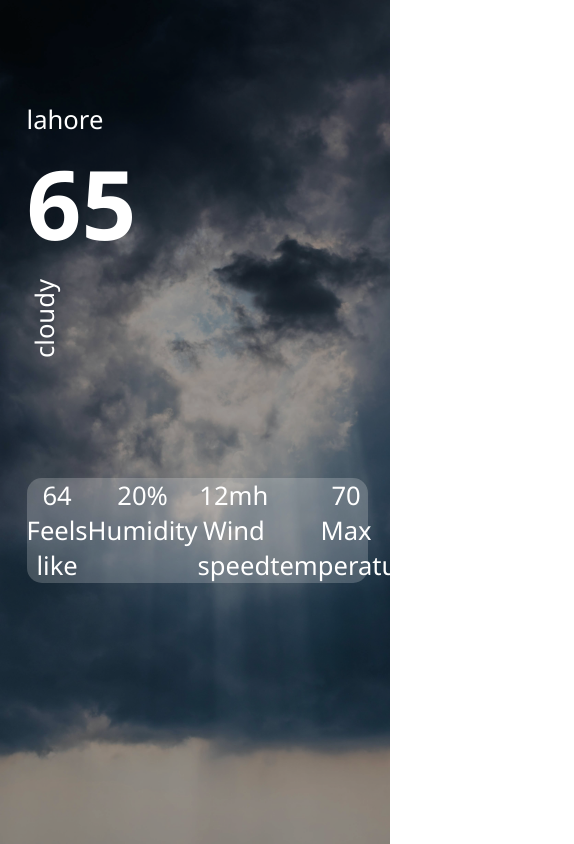
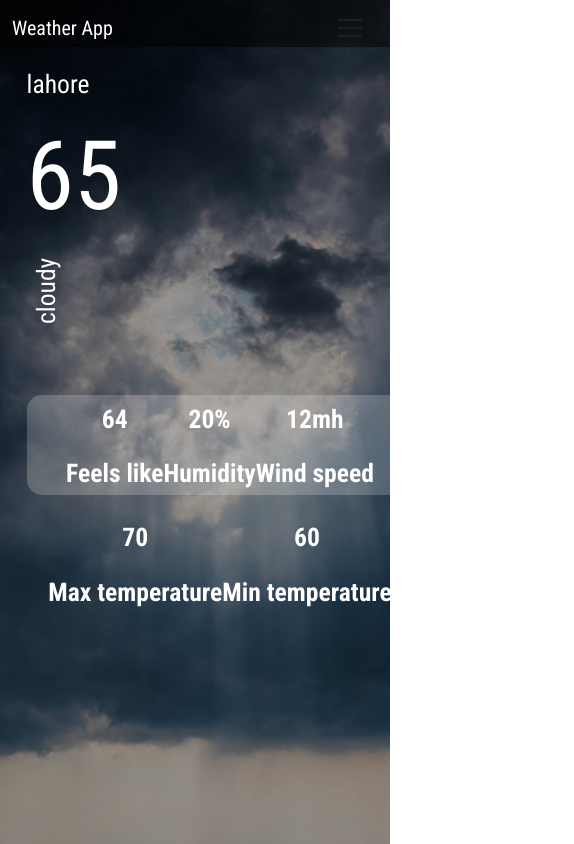
Before and after one commit to Asfar224/React-weather-app-, a React (Create React App) app in the folder weather-app/: page / in a window 390 px wide. Shown: the whole page, 574 px wide, since content can reach past the window. Built offline with nearby package versions, Linux system fonts and the light colour scheme.

Commit message:
adding navbar

```diff
--- a/weather-app/public/index.html
+++ b/weather-app/public/index.html
@@ -24,7 +24,10 @@
       work correctly both with client-side routing and a non-root public URL.
       Learn how to configure a non-root public URL by running `npm run build`.
     -->
-    <title>React App</title>
+
+    <link href="https://cdn.jsdelivr.net/npm/bootstrap@5.3.3/dist/css/bootstrap.min.css" rel="stylesheet" integrity="sha384-QWTKZyjpPEjISv5WaRU9OFeRpok6YctnYmDr5pNlyT2bRjXh0JMhjY6hW+ALEwIH" crossorigin="anonymous">
+
+    <title>Weather App</title>
   </head>
   <body>
     <noscript>You need to enable JavaScript to run this app.</noscript>
@@ -39,5 +42,6 @@
       To begin the development, run `npm start` or `yarn start`.
       To create a production bundle, use `npm run build` or `yarn build`.
     -->
+    <script src="https://cdn.jsdelivr.net/npm/bootstrap@5.3.3/dist/js/bootstrap.bundle.min.js" integrity="sha384-YvpcrYf0tY3lHB60NNkmXc5s9fDVZLESaAA55NDzOxhy9GkcIdslK1eN7N6jIeHz" crossorigin="anonymous"></script>
   </body>
 </html>
--- a/weather-app/src/App.js
+++ b/weather-app/src/App.js
@@ -1,11 +1,15 @@
 import React ,{usestate} from 'react'
+import Navbar from './Navbar';
 //import axios from 'axios'
+
 
 //const url = `https://api.openweathermap.org/data/2.5/weather?q=London&appid=e0261b5f20b3e6e2e41a909af65afc3b`
 
 function App() {
   return (
-    <div className="App">
+    <>
+      <div className="App">
+       <Navbar/>
        <div className="container">
          <div className="top">
            <div className="location">
@@ -42,6 +46,7 @@
          </div>
        </div>
     </div>
+  </>
   );
 }
 
--- /dev/null
+++ b/weather-app/src/Navbar.jsx
@@ -0,0 +1,31 @@
+import React from 'react'
+
+function Navbar() {
+    return (
+        <>
+            <nav style={{height: '47px' , backgroundColor: 'rgba(0, 0, 0, 0.5)'}} class="navbar navbar-expand-lg " >
+                <div className="container-fluid">
+                    <a className="navbar-brand" style={{color : 'white'}} href="#">Weather App</a>
+                    <button className="navbar-toggler" type="button" data-bs-toggle="collapse" data-bs-target="#navbarSupportedContent" aria-controls="navbarSupportedContent" aria-expanded="false" aria-label="Toggle navigation">
+                        <span className="navbar-toggler-icon"></span>
+                    </button>
+                    <div className="collapse navbar-collapse" id="navbarSupportedContent">
+                        <ul className="navbar-nav me-auto mb-2 mb-lg-0">
+                            <li className="nav-item">
+                                <a className="nav-link active" aria-current="page" href="#" style={{color: 'white'}}>Home</a>
+                            </li>
+                            <li className="nav-item">
+                                <a className="nav-link" href="#" style={{color: 'white'}}>About</a>
+                            </li>
+                        </ul>
+                        <form className="d-flex" role="search">
+                                <button className="btn btn-outline-success" type="submit">Convert to Celcius</button>
+                        </form>
+                    </div>
+                </div>
+            </nav>
+        </>
+    )
+}
+
+export default Navbar;
--- a/weather-app/src/index.css
+++ b/weather-app/src/index.css
@@ -1,3 +1,5 @@
+
+@import url('https://fonts.googleapis.com/css2?family=Roboto+Condensed:wght@400;700&display=swap');
 
 *{
     box-sizing: border-box;
@@ -7,7 +9,7 @@
 
 
 body {
-    font-family: 'Outfit', 'Segoe UI', 'Roboto', 'Helvetica Neue', Arial, 'Noto Sans', sans-serif, 'Apple Color Emoji', 'Segoe UI Emoji', 'Segoe UI Symbol', 'Noto Color Emoji';
+    font-family: 'Roboto Condensed', sans-serif;
     -webkit-font-smoothing: antialiased;
     -moz-osx-font-smoothing: grayscale;
   }
@@ -41,7 +43,6 @@
 
 .container {
     /* max-width: 700px; */
-    height: 500px;
     margin: auto;
     padding : 0.1rem;
     position : relative;
@@ -49,7 +50,7 @@
     margin-left: 25px;
     display : flex;
     flex-direction: column;
-    justify-content: space-between;
+
 
 }
 
@@ -66,10 +67,28 @@
 }
 
 .App .bottom{
+    height: 100px;
     display: flex;
     justify-content: space-evenly;
     text-align: center;
     border-radius: 15px ;
     background-color: rgba(255, 255, 255, 0.2);
-    margin-right: 20px;
+    margin-right: -93px;
+    font-weight: bold;
+    padding-top: 5px;
 }
+
+@media (max-width: 601px) {
+    .container{
+        top: 0;
+        max-width: 700px;
+    }
+    .App .bottom {
+      flex-wrap: wrap; /* Allow items to wrap to the next line */
+      justify-content: center; /* Center items on smaller screens */
+      margin-right: 0; /* Remove right margin on smaller screens */
+    }
+    .App .bottom > * {
+        margin-bottom: 10px; /* Add space between items on smaller screens */
+      }
+    }
```
